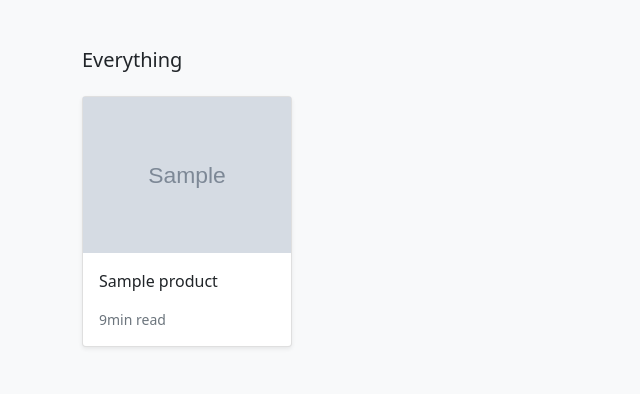
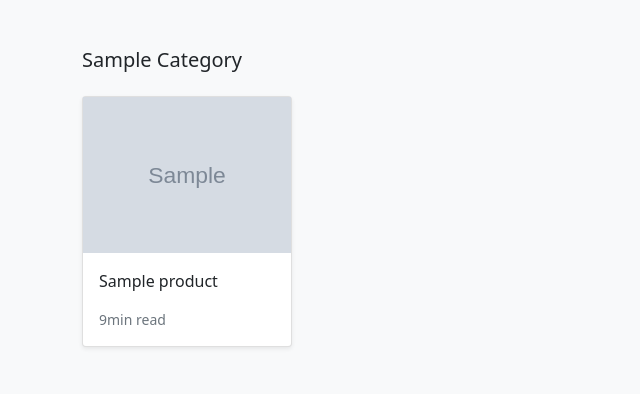
Before and after one commit to michalBisikiewicz/ECM, a Django app: template templates/store/products/category.html in a window 1280 px wide. Shown: the part 57-451 px from the top of the page, without its empty margins (0-640 px from the left). Run offline with Django 3.2, Linux system fonts and the light colour scheme; the template is opened without the code that fills it: most values are stand-ins (such as "Sample title", 1, 10 or a date in 2020); grey boxes marked "Sample" are stand-in pictures.

Commit message:
Added models tests & changed displayed name in category.html

```diff
--- a/store/tests.py
+++ b/store/test_models.py
@@ -1,8 +1,7 @@
 from django.test import TestCase
-
-# Create your tests here.
 from store.models import Category, Product
 from django.contrib.auth.models import User
+# Create your tests here.
 
 
 class TestCategoriesModel(TestCase):
--- a/templates/store/products/category.html
+++ b/templates/store/products/category.html
@@ -7,7 +7,7 @@
     <div class="album py-5 bg-light">
         <div class="container">
 
-            <div class="pb-3 h5">Everything</div>
+            <div class="pb-3 h5">{{ category.name|title }}</div>
             <div class="row row-cols-1 row-cols-sm-2 row-cols-md-5 g-3">
 
                 {% for product in products %}
```
